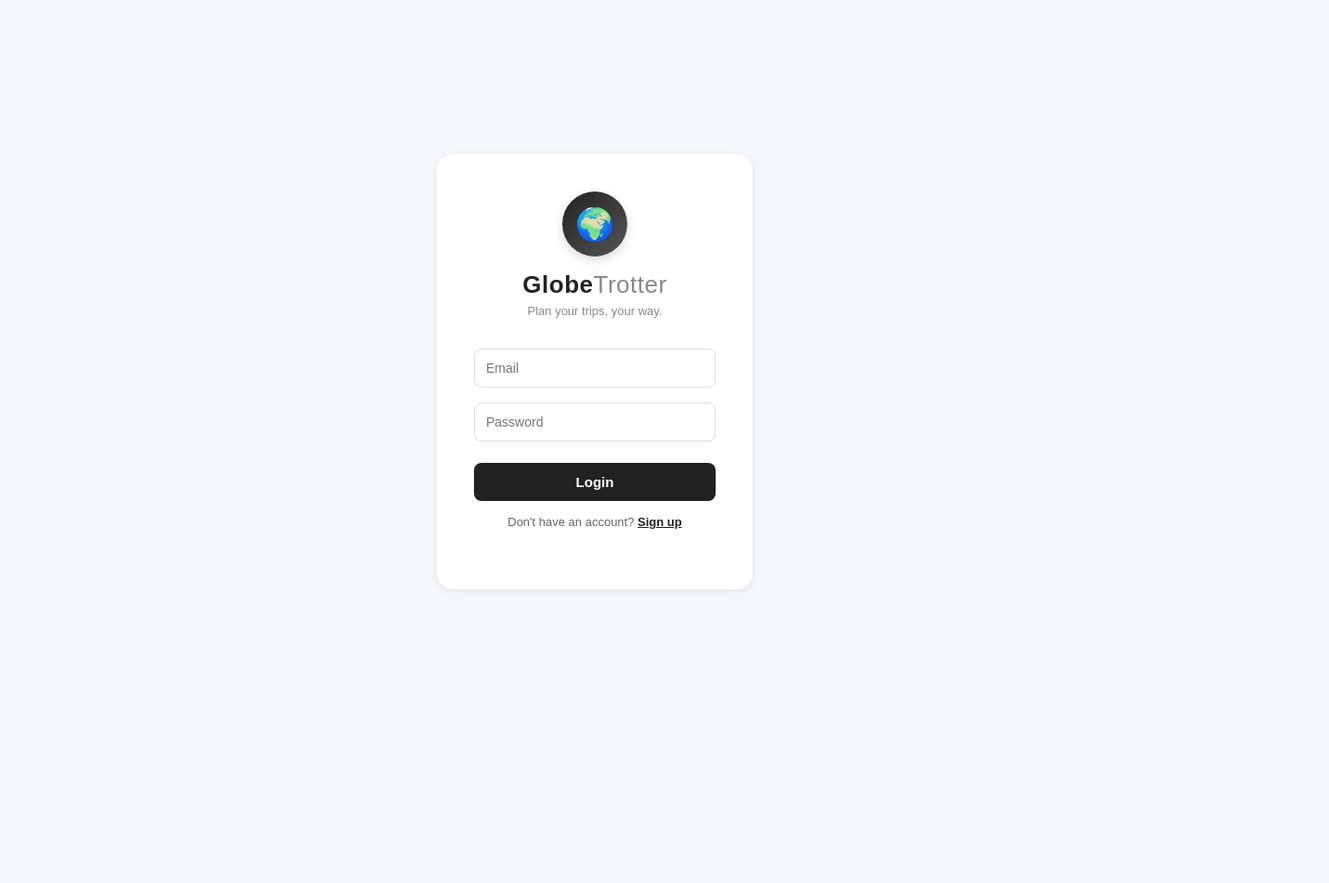
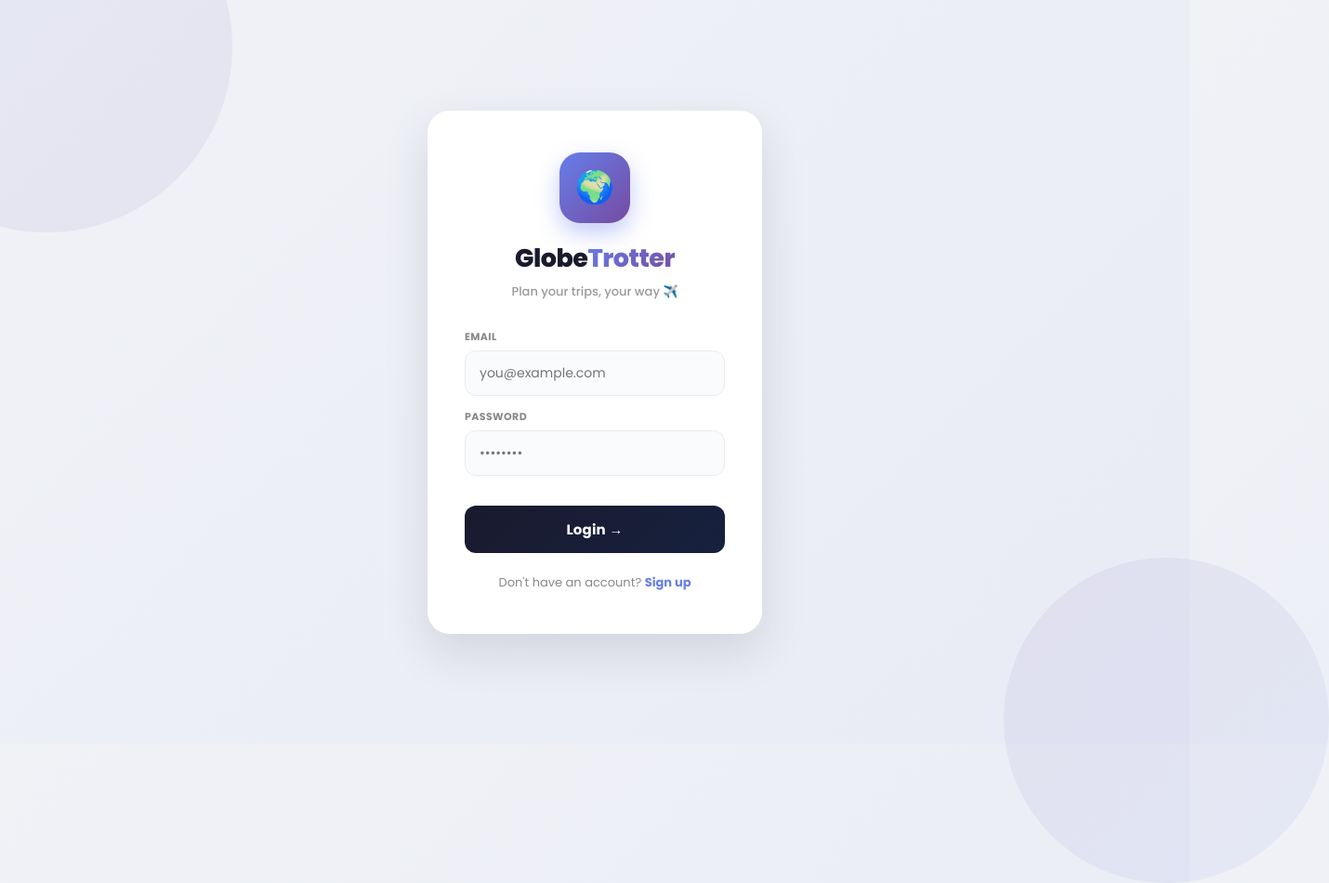
Before and after one commit to diyabarot-2307/Odoo---LDCE---Hackathon---CodeNova, a plain HTML site: page index.html in a window 1280 px wide. Shown: the whole page at 93% size, 1430 px wide, since content can reach past the window. Before the commit the page ends 800 px from the top, so only its background shows below. Drawn offline with Linux system fonts and the light colour scheme.

Commit message:
Update index.html

```diff
--- a/index.html
+++ b/index.html
@@ -1,26 +1,221 @@
 <!DOCTYPE html>
 <html lang="en">
 <head>
-  <meta charset="UTF-8">
-  <title>GlobeTrotter - Login</title>
-  <link rel="stylesheet" href="style.css">
+<meta charset="UTF-8">
+<meta name="viewport" content="width=device-width, initial-scale=1.0">
+<title>GlobeTrotter - Login</title>
+<link rel="preconnect" href="https://fonts.googleapis.com">
+<link href="https://fonts.googleapis.com/css2?family=Poppins:wght@400;500;600;700;800&display=swap" rel="stylesheet">
+<style>
+  * {
+    margin: 0;
+    padding: 0;
+    box-sizing: border-box;
+    font-family: 'Poppins', Arial, sans-serif;
+  }
+
+  body {
+    background: linear-gradient(135deg, #f0f2f6 0%, #e8ebf5 100%);
+    min-height: 100vh;
+    display: flex;
+    align-items: center;
+    justify-content: center;
+    position: relative;
+    overflow: hidden;
+  }
+
+  /* Decorative background blobs */
+  body::before {
+    content: '';
+    position: absolute;
+    width: 400px;
+    height: 400px;
+    background: linear-gradient(135deg, #667eea, #764ba2);
+    border-radius: 50%;
+    opacity: 0.08;
+    top: -150px;
+    left: -150px;
+  }
+
+  body::after {
+    content: '';
+    position: absolute;
+    width: 350px;
+    height: 350px;
+    background: linear-gradient(135deg, #764ba2, #667eea);
+    border-radius: 50%;
+    opacity: 0.08;
+    bottom: -150px;
+    right: -150px;
+  }
+
+  .container {
+    background: white;
+    padding: 45px 40px;
+    border-radius: 24px;
+    width: 360px;
+    text-align: center;
+    box-shadow: 0 20px 50px rgba(30,30,60,0.12);
+    position: relative;
+    z-index: 1;
+  }
+
+  /* Custom logo */
+  .logo-badge {
+    width: 76px;
+    height: 76px;
+    background: linear-gradient(135deg, #667eea 0%, #764ba2 100%);
+    border-radius: 22px;
+    display: flex;
+    align-items: center;
+    justify-content: center;
+    margin: 0 auto 18px auto;
+    box-shadow: 0 10px 25px rgba(102,126,234,0.4);
+  }
+
+  .logo-badge {
+    font-size: 34px;
+  }
+
+  h1 {
+    color: #1a1a2e;
+    margin-bottom: 6px;
+    font-size: 27px;
+    font-weight: 800;
+    letter-spacing: -0.5px;
+  }
+
+  h1 span {
+    background: linear-gradient(135deg, #667eea, #764ba2);
+    -webkit-background-clip: text;
+    -webkit-text-fill-color: transparent;
+    background-clip: text;
+  }
+
+  .tagline {
+    color: #999;
+    margin-bottom: 30px;
+    font-size: 13px;
+    font-weight: 500;
+  }
+
+  .field-group {
+    text-align: left;
+    margin-bottom: 14px;
+  }
+
+  .field-group label {
+    display: block;
+    font-size: 11px;
+    font-weight: 700;
+    color: #888;
+    margin-bottom: 6px;
+    text-transform: uppercase;
+    letter-spacing: 0.4px;
+  }
+
+  input {
+    width: 100%;
+    padding: 13px 15px;
+    border: 1.5px solid #ececec;
+    border-radius: 12px;
+    font-size: 14px;
+    background: #fafbfc;
+    font-family: inherit;
+  }
+
+  input:focus {
+    outline: none;
+    border-color: #667eea;
+    background: white;
+    box-shadow: 0 0 0 4px rgba(102,126,234,0.1);
+  }
+
+  button {
+    width: 100%;
+    padding: 14px;
+    margin-top: 18px;
+    background: linear-gradient(135deg, #1a1a2e, #16213e);
+    color: white;
+    border: none;
+    border-radius: 12px;
+    font-size: 15px;
+    cursor: pointer;
+    font-weight: 700;
+    transition: 0.25s;
+    letter-spacing: 0.2px;
+  }
+
+  button:hover {
+    box-shadow: 0 10px 20px rgba(26,26,46,0.3);
+    transform: translateY(-2px);
+  }
+
+  a {
+    color: #667eea;
+    font-weight: 700;
+    text-decoration: none;
+  }
+
+  a:hover {
+    text-decoration: underline;
+  }
+
+  .signup-text {
+    margin-top: 22px;
+    font-size: 13px;
+    color: #888;
+  }
+
+  .divider {
+    display: flex;
+    align-items: center;
+    gap: 10px;
+    margin: 20px 0;
+    color: #ccc;
+    font-size: 11px;
+  }
+
+  .divider::before,
+  .divider::after {
+    content: '';
+    flex: 1;
+    height: 1px;
+    background: #eee;
+  }
+</style>
 </head>
 <body>
 
   <div class="container">
     <div class="logo-badge">🌍</div>
+
     <h1>Globe<span>Trotter</span></h1>
-    <p>Plan your trips, your way.</p>
+    <p class="tagline">Plan your trips, your way ✈️</p>
 
     <form id="loginForm">
-      <input type="email" id="email" placeholder="Email" required>
-      <input type="password" id="password" placeholder="Password" required>
-      <button type="submit">Login</button>
+      <div class="field-group">
+        <label>Email</label>
+        <input type="email" id="email" placeholder="you@example.com" required>
+      </div>
+      <div class="field-group">
+        <label>Password</label>
+        <input type="password" id="password" placeholder="••••••••" required>
+      </div>
+      <button type="submit">Login →</button>
     </form>
 
     <p class="signup-text">Don't have an account? <a href="#" id="showSignup">Sign up</a></p>
   </div>
 
-  <script src="script.js"></script>
+  <script>
+    document.getElementById('loginForm').addEventListener('submit', function(e) {
+      e.preventDefault();
+      const email = document.getElementById('email').value;
+      alert('Login clicked with: ' + email);
+      window.location.href = "dashboard.html";
+    });
+  </script>
+
 </body>
 </html>
```
